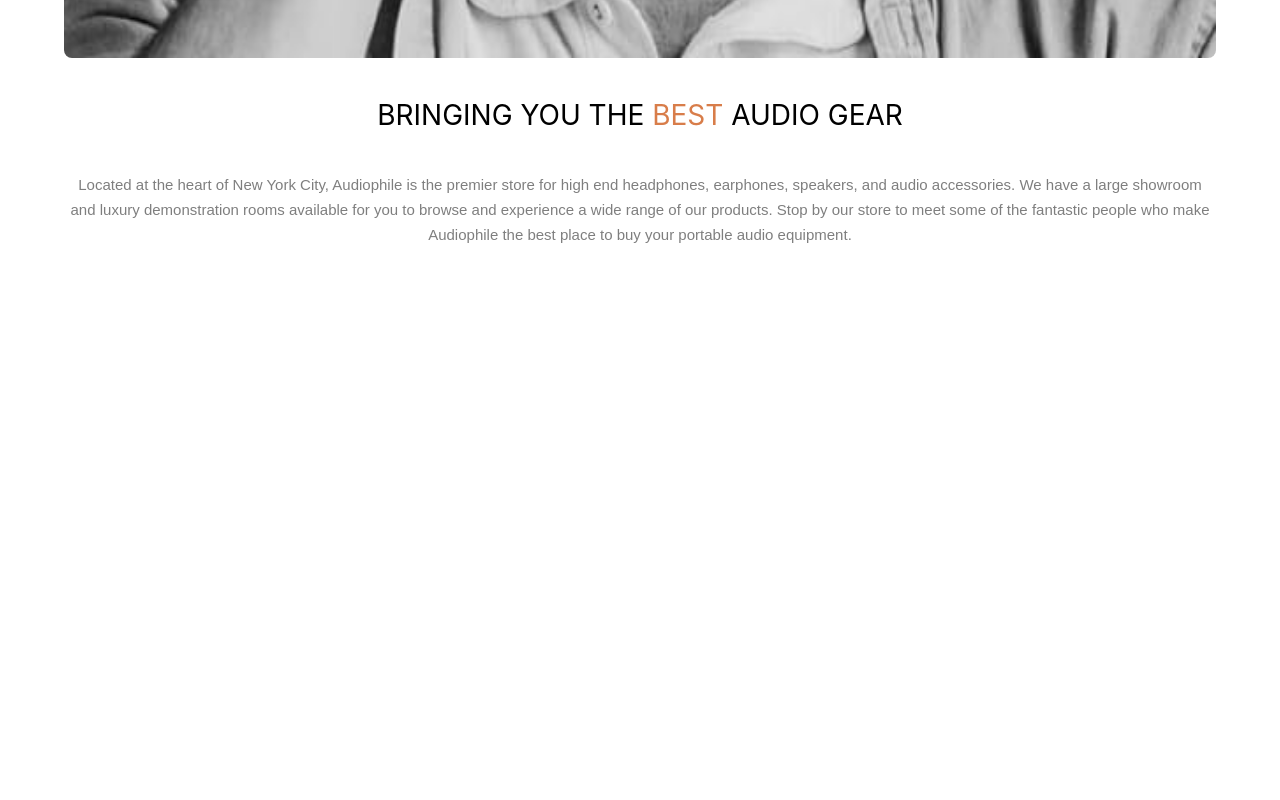
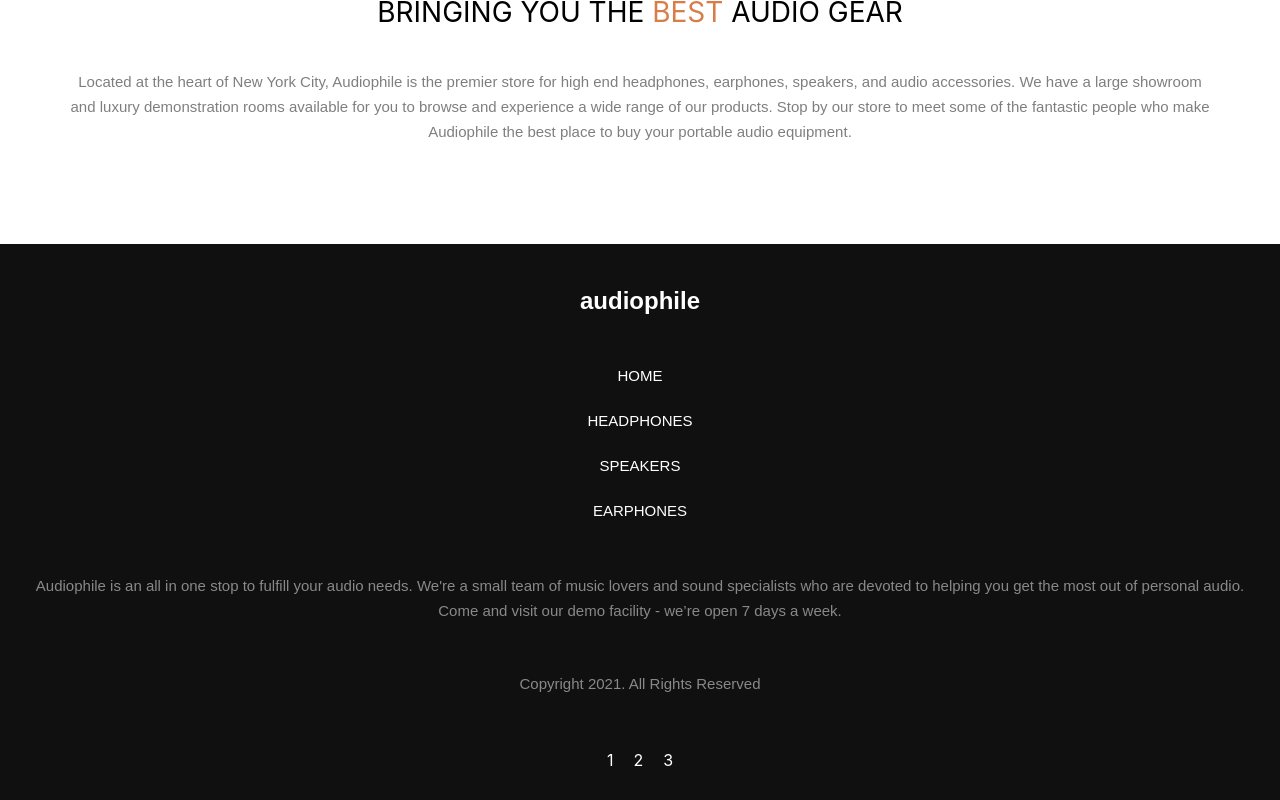
Before and after one commit to maklaut007/audiophile, a Next.js app: page / in a window 1280 px wide. Shown: the part 4562-5362 px from the top of the page. Before the commit the page ends 4909 px from the top, so only its background shows below. Built offline with nearby package versions, Linux system fonts and the light colour scheme.

Commit message:
Footed added

```diff
--- a/components/CompanyInfo/CompanyInfo.styled.ts
+++ b/components/CompanyInfo/CompanyInfo.styled.ts
@@ -10,7 +10,7 @@
 `;
 export const CompanyInfoImageWrap = styled.div`
   width: 90vw;
-  height: 90vw;
+  height: 82vw;
   position: relative;
 `;
 export const CompanyInfoImage = styled(Image)`
--- /dev/null
+++ b/components/Footer/Footer.styled.tsx
@@ -0,0 +1,46 @@
+import styled from 'styled-components';
+import headerImage from '/assets/mobile/image-header.jpg';
+
+export const Footer = styled.footer`
+  display: flex;
+  flex-direction: column;
+  align-items: center;
+  color: ${(props) => props.theme.colors.white};
+  background: ${(props) => props.theme.colors.backgroundBlack};;
+`;
+
+export const Title = styled.h1`
+  font: ${(props) => props.theme.text.headerFive.font};
+  font-variant: normal;
+  margin: 40px 0 20px;
+`;
+export const LinksList = styled.ul`
+  list-style-type: none;
+  display: flex;
+  flex-direction: column;
+  justify-content:center ;
+  align-items: center;
+  padding: 0;
+`;
+export const LinksListItem = styled.li`
+  font: ${(props) => props.theme.text.body.font};
+  margin: 10px;
+
+`;
+
+export const Link = styled.a`
+
+`;
+export const Description = styled.p`
+  margin: 24px;
+  font: ${(props) => props.theme.text.body.font};
+  opacity: 50%;
+  text-align: center;
+`;
+
+export const Socials = styled.div`
+    margin: 30px 0;
+`;
+export const SocialsLink = styled.a`
+  margin: 0 10px;
+`;
--- /dev/null
+++ b/components/Footer/index.tsx
@@ -0,0 +1,42 @@
+import React from 'react';
+import * as Styled from './Footer.styled';
+import Link from 'next/link';
+
+function Footer(): JSX.Element {
+  return (
+    <Styled.Footer>
+        <Styled.Title>audiophile</Styled.Title>
+        <Styled.LinksList>
+          <Styled.LinksListItem>
+            <Link href="/">
+              <Styled.Link>HOME</Styled.Link>
+            </Link>
+          </Styled.LinksListItem>
+          <Styled.LinksListItem>
+            <Link href="/">
+              <Styled.Link>HEADPHONES</Styled.Link>
+            </Link>
+          </Styled.LinksListItem>
+          <Styled.LinksListItem>
+            <Link href="/">
+              <Styled.Link>SPEAKERS</Styled.Link>
+            </Link>
+          </Styled.LinksListItem>
+          <Styled.LinksListItem>
+            <Link href="/">
+              <Styled.Link>EARPHONES</Styled.Link>
+            </Link>
+          </Styled.LinksListItem>
+        </Styled.LinksList>
+        <Styled.Description>Audiophile is an all in one stop to fulfill your audio needs. We're a small team of music lovers and sound specialists who are devoted to helping you get the most out of personal audio. Come and visit our demo facility - we’re open 7 days a week.</Styled.Description>
+        <Styled.Description>Copyright 2021. All Rights Reserved</Styled.Description>
+        <Styled.Socials>
+          <Styled.SocialsLink>1</Styled.SocialsLink>
+          <Styled.SocialsLink>2</Styled.SocialsLink>
+          <Styled.SocialsLink>3</Styled.SocialsLink>
+        </Styled.Socials>
+    </Styled.Footer>
+  );
+}
+
+export default Footer;
--- a/components/Layout/Layout.tsx
+++ b/components/Layout/Layout.tsx
@@ -1,5 +1,6 @@
 import Navbar from '../Navbar'
-
+import CompanyInfo from '../CompanyInfo'
+import Footer from '../Footer';
 type Props = {
   children?: JSX.Element | JSX.Element[];
 };
@@ -10,6 +11,8 @@
 
       <Navbar />
       <main>{children}</main>
+      <CompanyInfo />
+      <Footer />
     </>
   )
 }
--- a/pages/index.tsx
+++ b/pages/index.tsx
@@ -12,7 +12,6 @@
       <NewProduct />
       <ProductTypes />
       <ProductExamples />
-      <CompanyInfo />
     </>
   )
 }
```
